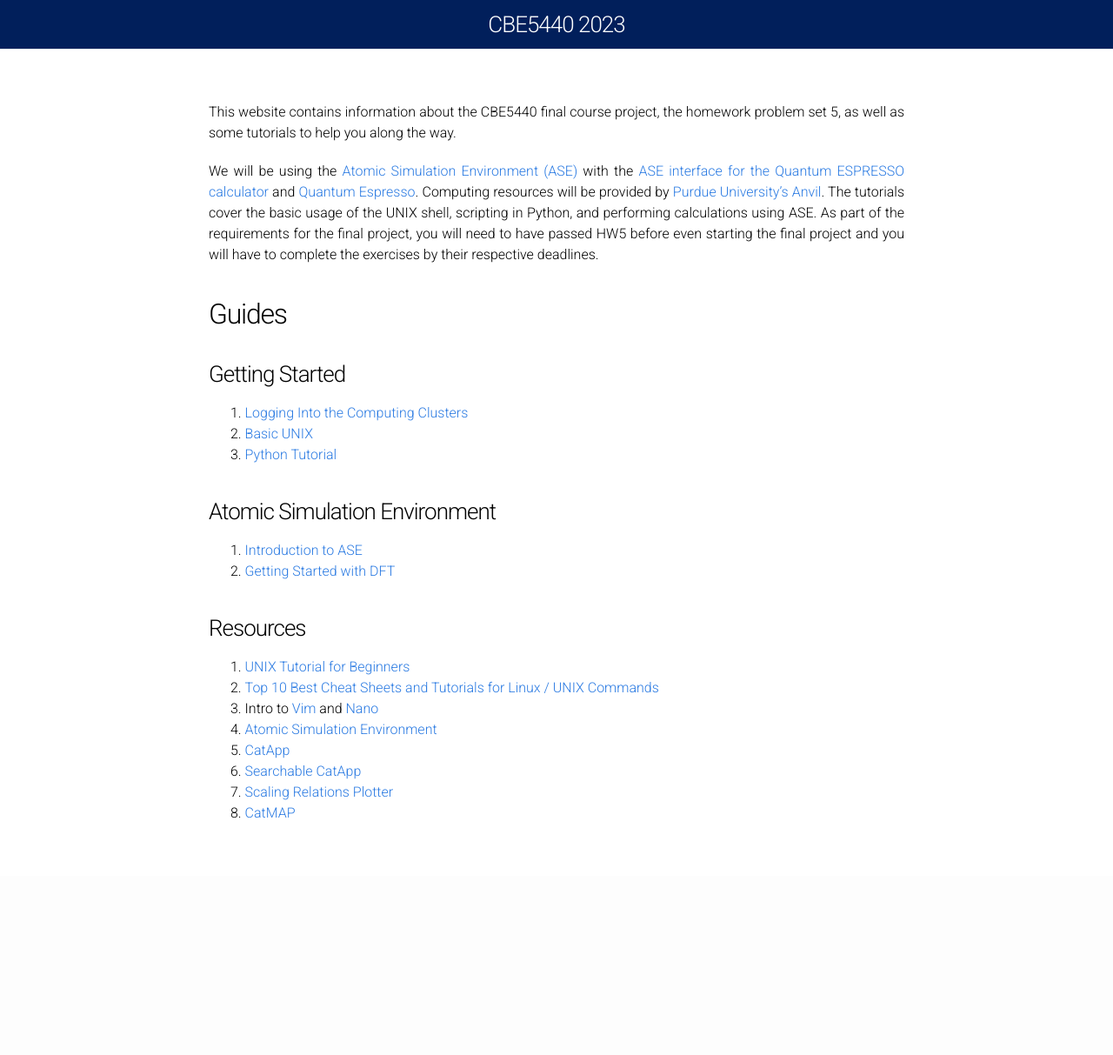
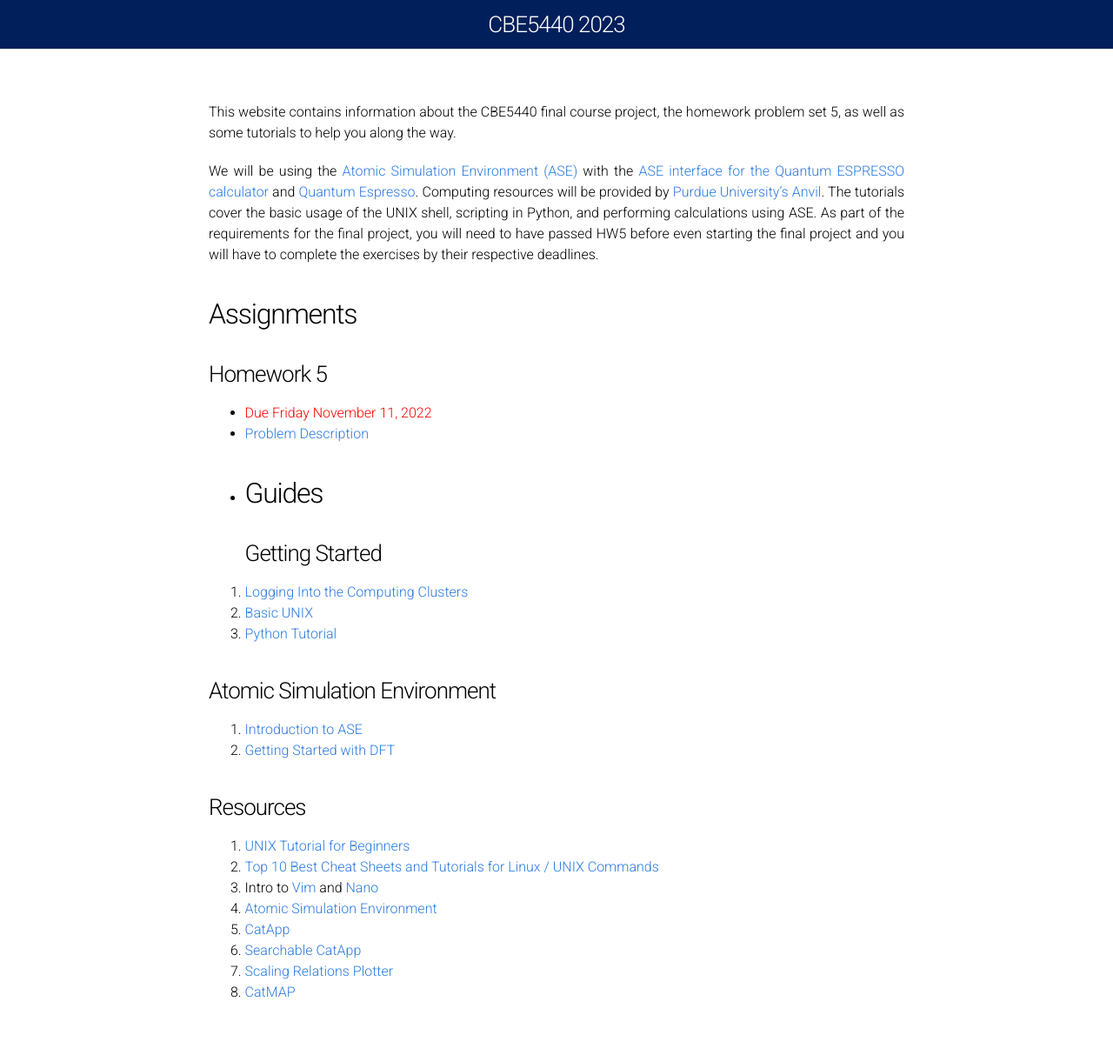
Before and after one commit to UPennCBE544/2023.github.io, a Jekyll site: the page built from Index.md, in a window 1280 px wide. Shown: the whole page at 87% size. Built offline with Jekyll 4.4.1, drawn with Linux system fonts in a browser that asks for light colours; before the commit the page ends 1007 px from its top, so only the background shows below that.

Commit message:
Update Index.md

```diff
--- a/Index.md
+++ b/Index.md
@@ -8,6 +8,12 @@ This website contains information about the CBE5440 final course project, the ho
 
 We will be using the [Atomic Simulation Environment (ASE)](https://wiki.fysik.dtu.dk/ase/) with the [ASE interface for the Quantum ESPRESSO calculator](http://github.com/vossjo/ase-espresso) and [Quantum Espresso](https://www.quantum-espresso.org/). Computing resources will be provided by [Purdue University's Anvil](https://www.rcac.purdue.edu/compute/anvil). The tutorials cover the basic usage of the UNIX shell, scripting in Python, and performing calculations using ASE. As part of the requirements for the final project, you will need to have passed HW5 before even starting the final project and you will have to complete the exercises by their respective deadlines.
 
+## Assignments ##
+
+### Homework 5 ###
+* <font color="red"> Due Friday November 11, 2022 </font>
+* [Problem Description](HW5_CBE544-2.pdf)
+*
 ## Guides ##
 ### Getting Started ###
 
```
